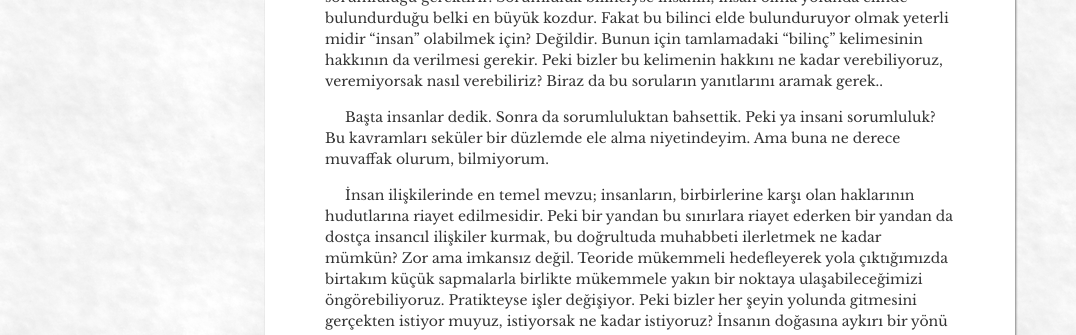
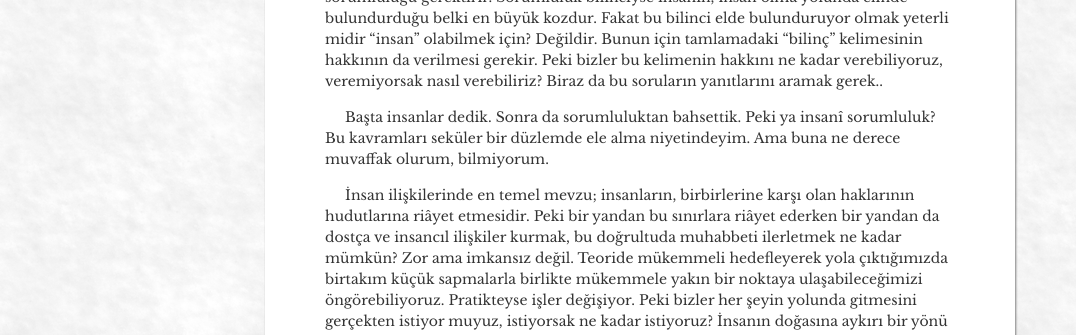
Before and after one commit to muhammedaydogdu/muhammedaydogdu.github.io, a Jekyll site: the page built from _posts/2018-12-16-ne-nedir-neymis.md, in a window 1280 px wide and 900 px high, scrolled down 357 px. Shown: the part 152-487 px from the top of the window, without its empty margins (0-1076 px from the left). Built offline with Jekyll 4.4.1, drawn with Linux system fonts in a browser that asks for light colours; some web fonts are replaced; some of the changed text lies outside the part shown.

Commit message:
Update 2018-12-16-ne-nedir-neymis.md

```diff
--- a/_posts/2018-12-16-ne-nedir-neymis.md
+++ b/_posts/2018-12-16-ne-nedir-neymis.md
@@ -12,9 +12,9 @@ image: ne_nedir_neymis.jpg
 &nbsp;&nbsp;&nbsp;&nbsp; İnsanlar diyorum; çünkü aklı başında olan her varlık, muhatabımdır. Ve en temelde, söyleyeceklerim insanlıkla ilgili. Basit bir soru soracağım önce, nasıl insan olunur? Dilim döndüğünce anlatayım. İnsan olmak öncelikli olarak kulluğu esas alır. Şuur, sorumluluğu gerektirir. Sorumluluk bilinciyse insanın, insan olma yolunda elinde bulundurduğu belki en büyük kozdur. Fakat bu bilinci elde bulunduruyor olmak yeterli midir "insan" olabilmek için? Değildir. Bunun için tamlamadaki "bilinç" kelimesinin hakkının da verilmesi gerekir. Peki bizler bu kelimenin hakkını ne kadar verebiliyoruz, veremiyorsak nasıl verebiliriz? Biraz da bu soruların yanıtlarını aramak gerek..
 
 
-&nbsp;&nbsp;&nbsp;&nbsp; Başta insanlar dedik. Sonra da sorumluluktan bahsettik. Peki ya insani sorumluluk? Bu kavramları seküler bir düzlemde ele alma niyetindeyim. Ama buna ne derece muvaffak olurum, bilmiyorum.
+&nbsp;&nbsp;&nbsp;&nbsp; Başta insanlar dedik. Sonra da sorumluluktan bahsettik. Peki ya insanî sorumluluk? Bu kavramları seküler bir düzlemde ele alma niyetindeyim. Ama buna ne derece muvaffak olurum, bilmiyorum.
 
-&nbsp;&nbsp;&nbsp;&nbsp; İnsan ilişkilerinde en temel mevzu; insanların, birbirlerine karşı olan haklarının hudutlarına riayet edilmesidir. Peki bir yandan bu sınırlara riayet ederken bir yandan da dostça insancıl ilişkiler kurmak, bu doğrultuda muhabbeti ilerletmek ne kadar mümkün? Zor ama imkansız değil. Teoride mükemmeli hedefleyerek yola çıktığımızda birtakım küçük sapmalarla birlikte mükemmele yakın bir noktaya ulaşabileceğimizi öngörebiliyoruz. Pratikteyse işler değişiyor. Peki bizler her şeyin yolunda gitmesini gerçekten istiyor muyuz, istiyorsak ne kadar istiyoruz? İnsanın doğasına aykırı bir yönü yok mu bu mükemmeliyetçiliğin?
+&nbsp;&nbsp;&nbsp;&nbsp; İnsan ilişkilerinde en temel mevzu; insanların, birbirlerine karşı olan haklarının hudutlarına riâyet etmesidir. Peki bir yandan bu sınırlara riâyet ederken bir yandan da dostça ve insancıl ilişkiler kurmak, bu doğrultuda muhabbeti ilerletmek ne kadar mümkün? Zor ama imkansız değil. Teoride mükemmeli hedefleyerek yola çıktığımızda birtakım küçük sapmalarla birlikte mükemmele yakın bir noktaya ulaşabileceğimizi öngörebiliyoruz. Pratikteyse işler değişiyor. Peki bizler her şeyin yolunda gitmesini gerçekten istiyor muyuz, istiyorsak ne kadar istiyoruz? İnsanın doğasına aykırı bir yönü yok mu bu mükemmeliyetçiliğin?
 
 &nbsp;&nbsp;&nbsp;&nbsp; Bazı insanlar davranışlarıyla neticeden çok varolan -yani hâzır- zamanı hedef alır. Netice itibariyle, gelecekte ne olacağı zaten gaybî bir bilgidir. Kimileriyse süreçteki nihaî noktayı amaçlar ve sürekli buna hizmet eder. Aslında ikisi de yanlış bir tutum. Anın ehemmiyeti ve onun sonuca olan etkisi bir terazide iki ayrı kefeye oturtulup hassas bir denge sağlanmalı bana kalırsa. Yoksa ya elimizdekiler bizi bir yere ulaştırmaya kâfi gelmez vayahut ulaşmayı amaçladığımız yere elimiz boş bir şekilde varırız.
 
```
